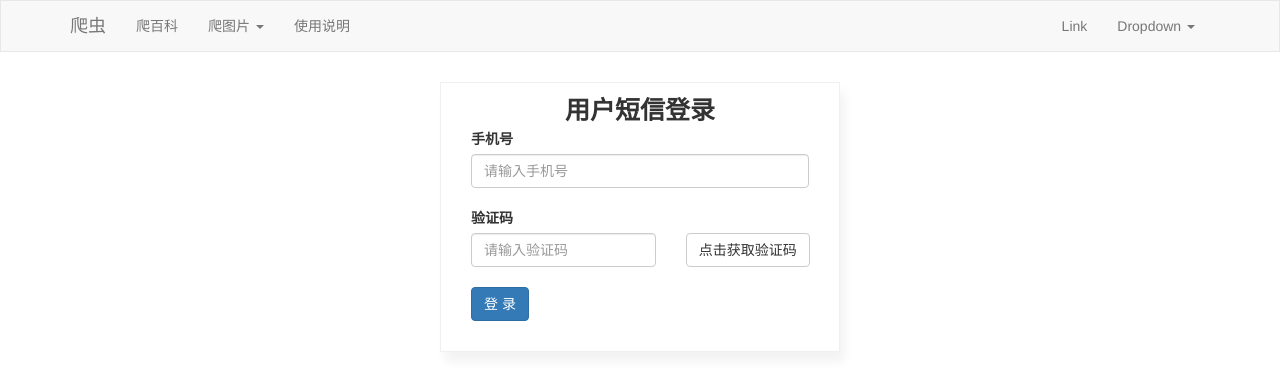
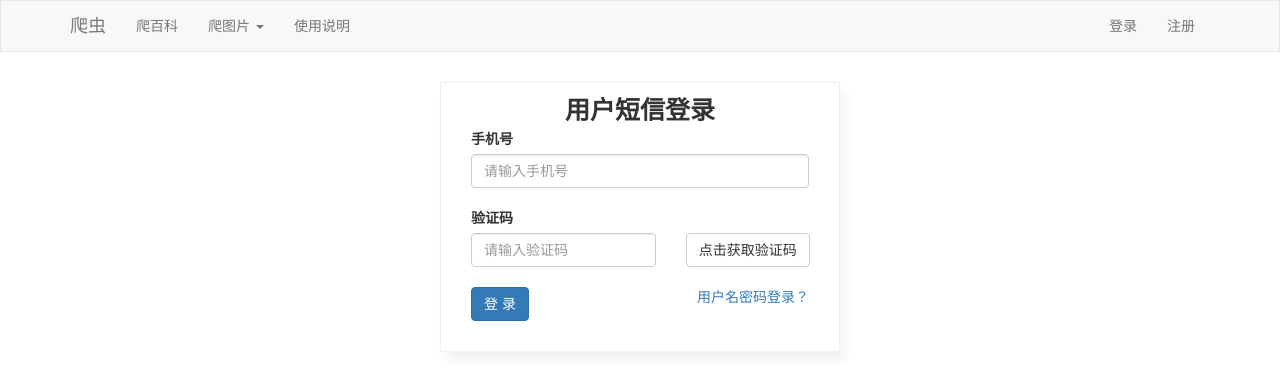
Before and after one commit to Jame23451/django-, a Django app: page /login/sms/ in a window 1280 px wide. Shown: the top 391 px of the page. Run offline with Django 3.2, Linux system fonts and the light colour scheme; data comes from the database, SQL or seed files in the repository; both versions use the stored data as it was after the commit; some libraries are stand-ins or nearby versions.

Commit message:
登录逻辑完成

```diff
--- a/djangoProject/settings.py
+++ b/djangoProject/settings.py
@@ -47,6 +47,7 @@ MIDDLEWARE = [
     'django.contrib.auth.middleware.AuthenticationMiddleware',
     'django.contrib.messages.middleware.MessageMiddleware',
     'django.middleware.clickjacking.XFrameOptionsMiddleware',
+    'web.middleware.auth.AuthMiddleware'
 ]
 
 ROOT_URLCONF = 'djangoProject.urls'
--- /dev/null
+++ b/web/middleware/auth.py
@@ -0,0 +1,12 @@
+from django.utils.deprecation import MiddlewareMixin
+from web import models
+
+
+class AuthMiddleware(MiddlewareMixin):
+
+    def process_request(self, request):
+        """如果用户已登录，则request中赋值"""
+        user_id = request.session.get('user_id', 0)
+
+        user_object = models.UserInfo.objects.filter(id=user_id).first()
+        request.tracer = user_object
--- a/web/templates/layout/basic.html
+++ b/web/templates/layout/basic.html
@@ -9,6 +9,9 @@
     <style>
         .navbar-default{
             border-radius: 0;
+        }
+        .navbar{
+            margin-bottom: 0px;
         }
     </style>
     {% block css %}{% endblock %}
@@ -25,7 +28,7 @@
         <span class="icon-bar"></span>
         <span class="icon-bar"></span>
       </button>
-      <a class="navbar-brand" href="#">爬虫</a>
+      <a class="navbar-brand" href="{% url 'index' %}">爬虫</a>
     </div>
 
     <!-- Collect the nav links, forms, and other content for toggling -->
@@ -44,18 +47,22 @@
         </li>
           <li><a href="#">使用说明</a></li>
       </ul>
+
       <ul class="nav navbar-nav navbar-right">
-        <li><a href="#">Link</a></li>
-        <li class="dropdown">
-          <a href="#" class="dropdown-toggle" data-toggle="dropdown" role="button" aria-haspopup="true" aria-expanded="false">Dropdown <span class="caret"></span></a>
-          <ul class="dropdown-menu">
-            <li><a href="#">Action</a></li>
-            <li><a href="#">Another action</a></li>
-            <li><a href="#">Something else here</a></li>
-            <li role="separator" class="divider"></li>
-            <li><a href="#">Separated link</a></li>
-          </ul>
-        </li>
+          {% if request.tracer %}
+              <li class="dropdown">
+                <a href="#" class="dropdown-toggle" data-toggle="dropdown" role="button" aria-haspopup="true"
+                    aria-expanded="false">{{ request.tracer.username }}<span class="caret"></span></a>
+                <ul class="dropdown-menu">
+                    <li><a href="#">管理中心</a></li>
+                        <li role="separator" class="divider"></li>
+                    <li><a href="#">退  出</a></li>
+                </ul>
+              </li>
+          {% else %}
+              <li><a href="{% url 'login' %}">登录</a></li>
+              <li><a href="{% url 'register' %}">注册</a></li>
+          {% endif %}
       </ul>
     </div><!-- /.navbar-collapse -->
   </div><!-- /.container-fluid -->
--- a/web/templates/login.html
+++ b/web/templates/login.html
@@ -42,6 +42,11 @@
                 </div>
             {% endif %}
         {% endfor %}
+        <div>
+            <div style="float: right">
+                <a href="/login/sms/">短信验证码登录？</a>
+            </div>
+        </div>
 
         <div class="row">
             <div class="col-xs-3">
--- a/web/templates/login_sms.html
+++ b/web/templates/login_sms.html
@@ -43,6 +43,11 @@
             {% endif %}
         {% endfor %}
 
+        <div>
+            <div style="float: right">
+                <a href="/login/">用户名密码登录？</a>
+            </div>
+        </div>
         <div class="row">
             <div class="col-xs-3">
                 <input id="btnSubmit" type="button" class="btn btn-primary" value="登  录"/>
--- a/web/urls.py
+++ b/web/urls.py
@@ -1,5 +1,5 @@
 from django.conf.urls import url, include
-from web.views import account
+from web.views import account, home
 
 urlpatterns = [
     url(r'^register/$', account.register, name='register'),
@@ -7,4 +7,5 @@ urlpatterns = [
     url(r'^login/$', account.login, name='login'),
     url(r'^image/code/$', account.image_code, name='image_code'),
     url(r'^send/sms/$', account.send_sms, name='send_sms'),
+    url(r'^index/$', home.index, name='index'),
 ]
--- a/web/views/account.py
+++ b/web/views/account.py
@@ -49,7 +49,8 @@ def login_sms(request):
         mobile_phone = form.cleaned_data['mobile_phone']
         #  用户信息放入session
         user_object = models.UserInfo.objects.filter(mobile_phone=mobile_phone).first()
-        # request.session['user_name'] = user_object.username
+        request.session['user_id'] = user_object.id
+        request.session.set_expiry(60 * 60 * 24 * 24)  # 主动修改session的过期时间
         print(user_object.username, user_object.email)
         return JsonResponse({"status": True, 'data': "/index/"})
     return JsonResponse({"status": False, 'error': form.errors})
@@ -73,8 +74,11 @@ def login(request):
         user_object = models.UserInfo.objects.filter(Q(email=username) | Q(mobile_phone=username)).filter(
             password=password).first()
 
-        if not user_object:
-            # 用户名密码正确
+        if user_object:
+            # 用户名密码正确 用户登录成功
+            request.session['user_id'] = user_object.id
+            request.session.set_expiry(60 * 60 * 24 * 24)  # 主动修改session的过期时间
+
             return redirect('index')
         form.add_error('username', '用户名或密码错误')
     return render(request, 'login.html', {'form': form})
@@ -87,7 +91,7 @@ def image_code(request):
     image_object, code = check_code()
 
     request.session['image_code'] = code
-    request.session.set_expiry(60)  # 主动修改session的过期时间
+    request.session.set_expiry(60 )  # 主动修改session的过期时间
 
     stream = BytesIO()
     image_object.save(stream, 'png')
--- /dev/null
+++ b/web/views/home.py
@@ -0,0 +1,5 @@
+from django.shortcuts import render
+
+
+def index(request):
+    return render(request, 'index.html')
```
Also changed, not shown: web/templates/index.html (added, +18 -0 lines), db.sqlite3, web/static/img/index/index.png (added).
